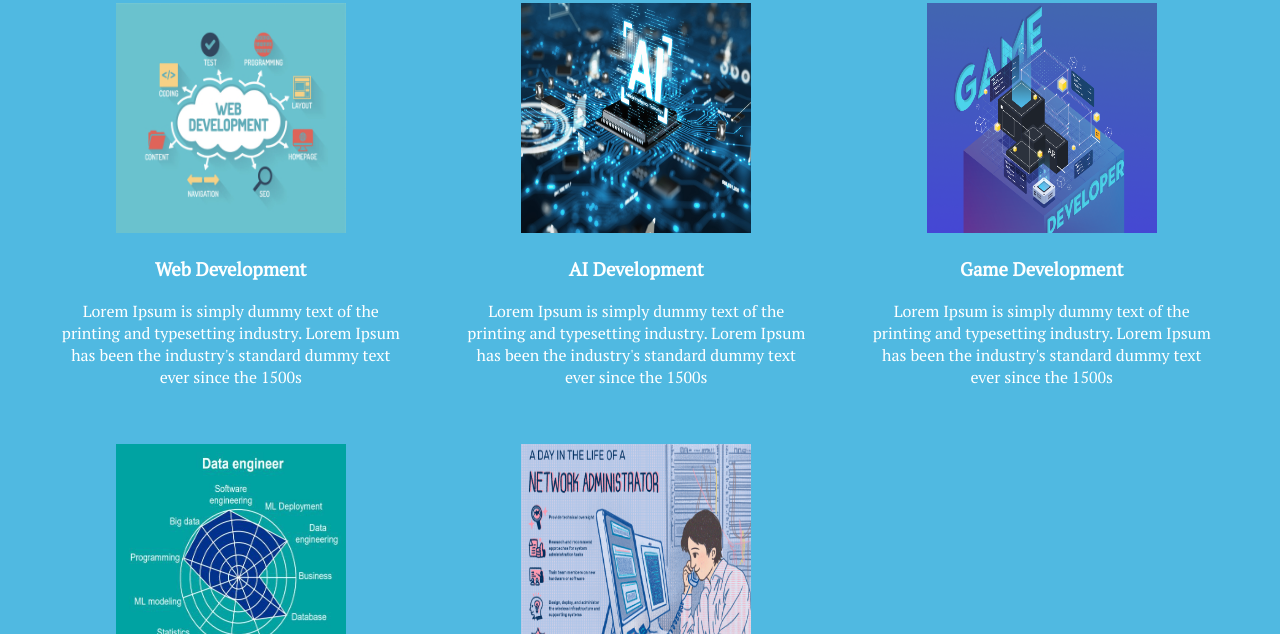
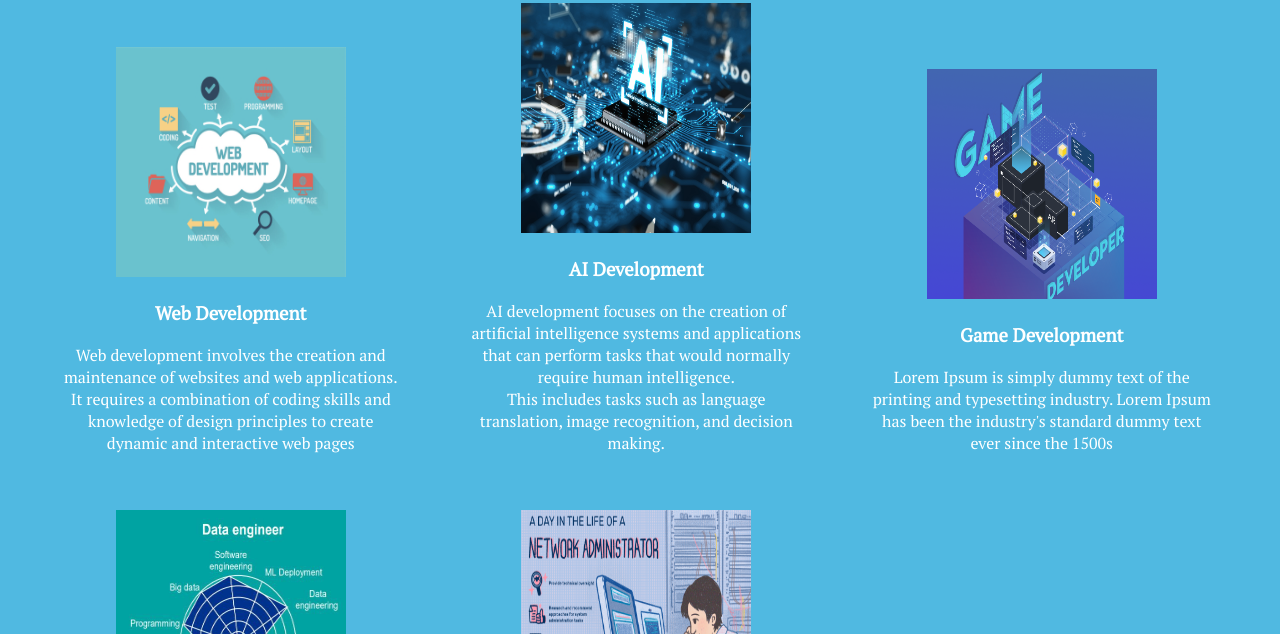
Before and after one commit to g-popov16/TechLink, a plain HTML site: page index.html in a window 1280 px wide. Shown: the part 1161-1795 px from the top of the page. Drawn offline with Linux system fonts and the light colour scheme.

Commit message:
bug fixes

```diff
--- a/index.html
+++ b/index.html
@@ -60,14 +60,16 @@
                 <li><a href="#">
                         <img src="Images/shutterstock_394793860-1024x784.jpg" alt="pic">
                         <h3>Web Development</h3>
-                        <p>Lorem Ipsum is simply dummy text of the printing and typesetting industry. Lorem Ipsum has
-                            been the industry's standard dummy text ever since the 1500s</p>
+                        <p>Web development involves the creation and maintenance of websites and web applications. <br>
+                            It requires a combination of coding skills and knowledge of design principles to create <br>
+                            dynamic and interactive web pages  </p>
                     </a></li>
                 <li><a href="#">
                         <img src="Images/AI.jpg" alt="pic">
                         <h3>AI Development</h3>
-                        <p>Lorem Ipsum is simply dummy text of the printing and typesetting industry. Lorem Ipsum has
-                            been the industry's standard dummy text ever since the 1500s</p>
+                        <p>AI development focuses on the creation of artificial intelligence systems and applications that can perform tasks that would normally require human intelligence. <br>
+                            This includes tasks such as language translation, image recognition, and decision making. <br>
+                        </p>
                     </a></li>
 
                 <li><a href="#">
--- a/ubisoft_style.css
+++ b/ubisoft_style.css
@@ -129,7 +129,7 @@ h2{
 }
 
 .form{
-   margin-top: 108px;
+   margin-top: 40px;
    font-family: sans-serif;
    font-size: 25px;
 
```
